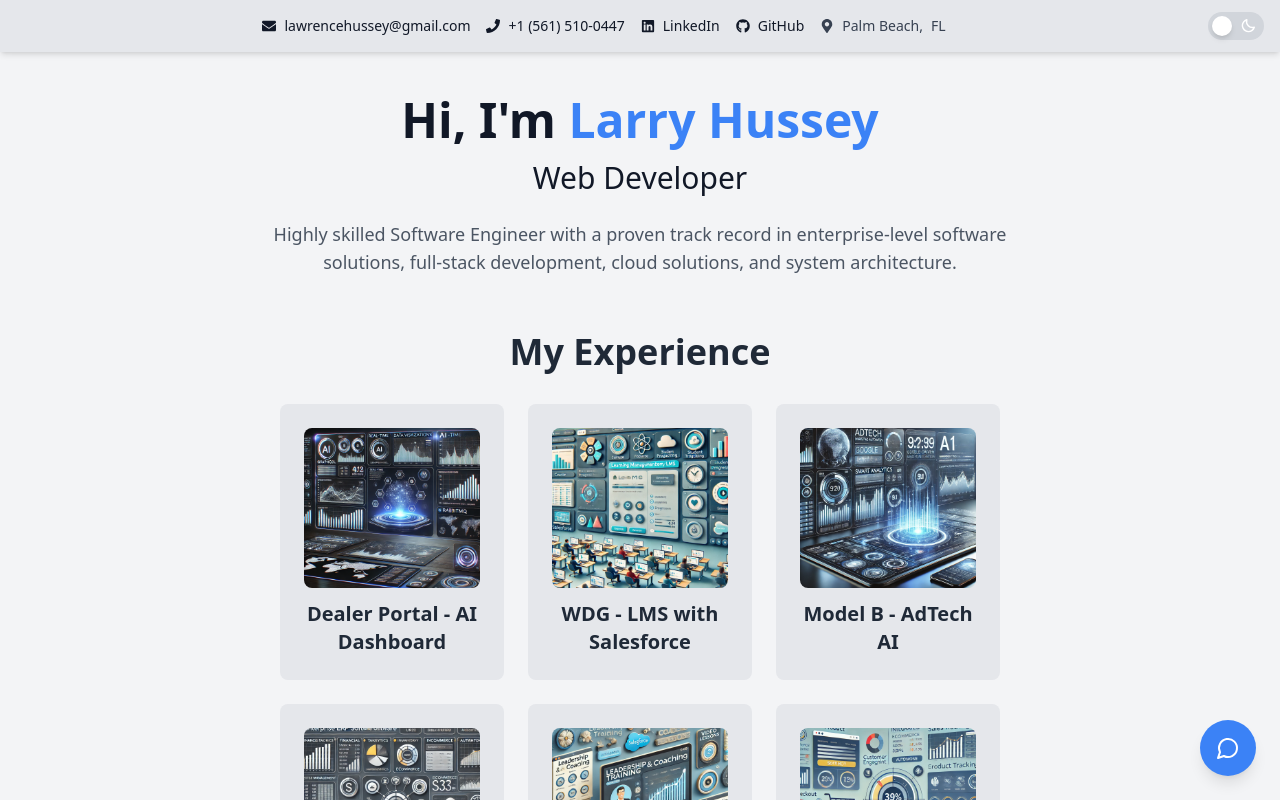
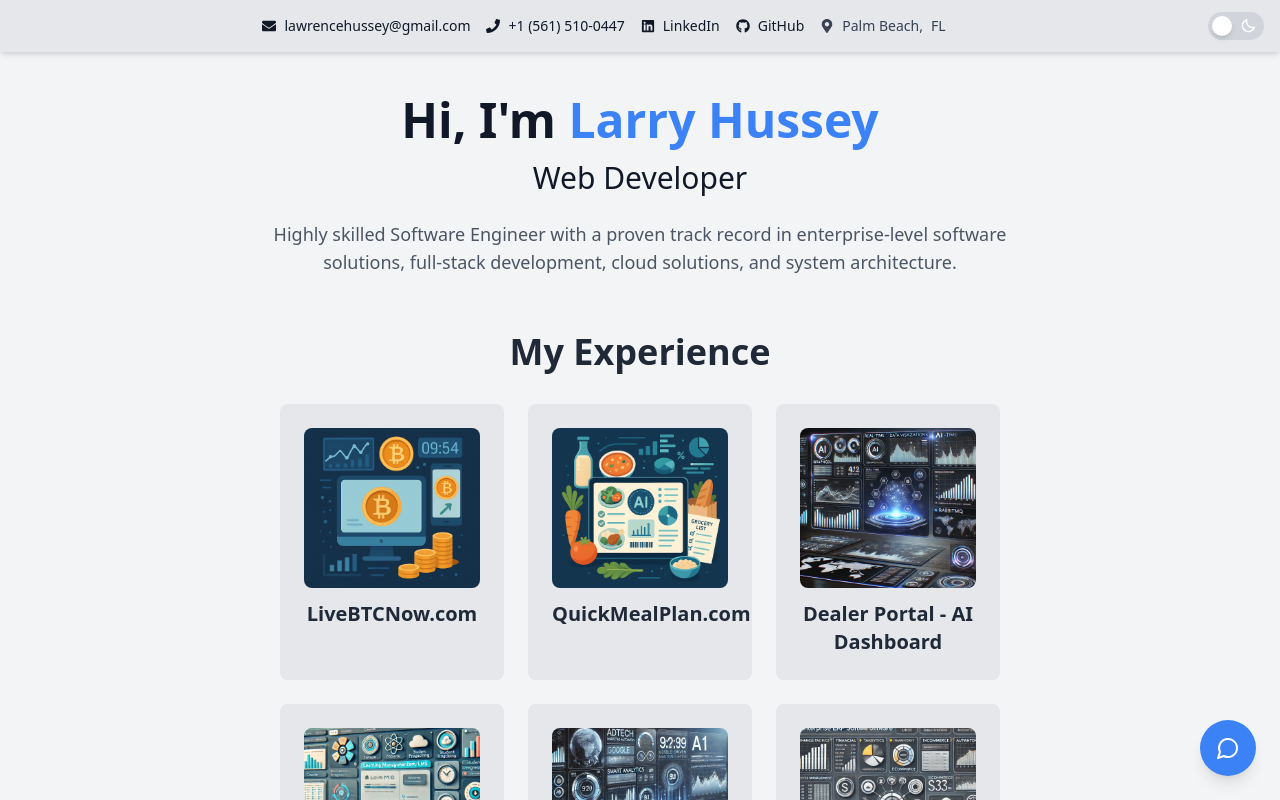
Before and after one commit to caneslarry/caneslarrycom, a Next.js app: page / in a window 1280 px wide. Shown: the top 800 px of the page. Built offline with nearby package versions, Linux system fonts and the light colour scheme.

Commit message:
add projects

```diff
--- a/components/Projects.tsx
+++ b/components/Projects.tsx
@@ -3,6 +3,20 @@
 import { motion, AnimatePresence } from 'framer-motion';
 
 const projects = [
+  {
+    title: 'LiveBTCNow.com',
+    category: 'API Development',
+    image: '/livebtcnow.png',
+    description:
+      'A real-time Bitcoin tracker with live price charts, market trends, and AI-powered financial insights.',
+  },
+  {
+    title: 'QuickMealPlan.com',
+    category: 'AI & Data Visualization',
+    image: '/quickmealplan.png',
+    description:
+      'An AI-powered meal planner that builds custom menus, grocery lists, and nutrition insights in seconds.',
+  },
   {
     title: 'Dealer Portal - AI Dashboard',
     category: 'AI & Data Visualization',
```
Also changed, not shown: public/livebtcnow.png (added), public/quickmealplan.png (added).
